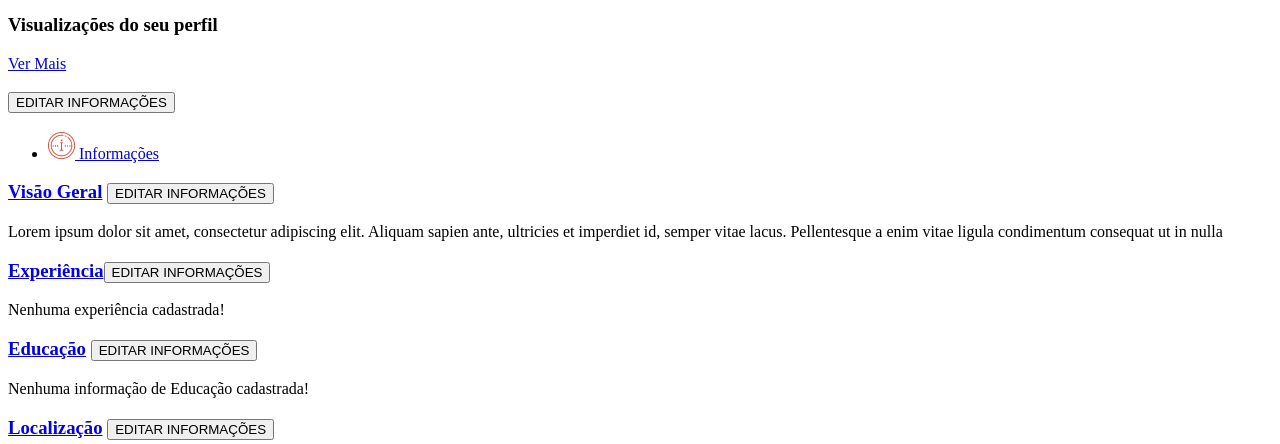
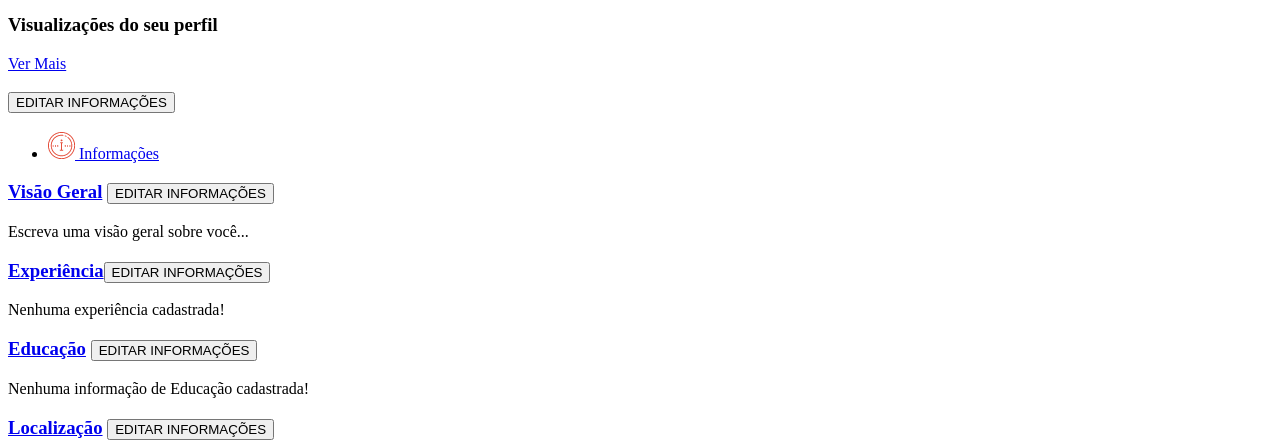
Before and after one commit to aasx/pesquisadores, a PHP site: template App/Views/perfil/editar.php in a window 1280 px wide; the page is wider, and only the part inside the window is pictured. Shown: the part 1871-2315 px from the top of that part. Run offline with PHP 8.4, Linux system fonts and the light colour scheme; the template is opened without the code that fills it, so the values that code supplies are empty; some libraries are stand-ins or nearby versions.

Commit message:
Correção da mensagens do sistema

```diff
--- a/App/Views/perfil/editar.php
+++ b/App/Views/perfil/editar.php
@@ -299,7 +299,7 @@
                                 <div class="product-feed-tab" id="info-dd">
                                     <div class="user-profile-ov">
                                         <h3><a href="#" title="" class="overview-open link-visao-geral">Visão Geral</a> <a href="#" title="" class="overview-open link-visao-geral"><button class="btn btn-editar btn-sm">EDITAR INFORMAÇÕES</button></a></h3>
-                                        <p id="content-visao-geral">Lorem ipsum dolor sit amet, consectetur adipiscing elit. Aliquam sapien ante, ultricies et imperdiet id, semper vitae lacus. Pellentesque a enim vitae ligula condimentum consequat ut in nulla</p>
+                                        <p id="content-visao-geral">Escreva uma visão geral sobre você...</p>
                                     </div>
                                     <div class="user-profile-ov st2">
                                         <h3><a href="#" title="" class="exp-bx-open">Experiência</a><a href="#" title="" class="exp-bx-open"><button class="btn btn-editar btn-sm">EDITAR INFORMAÇÕES</button></a> <a href="#" title="" class="exp-bx-open"><i class="fa fa-plus-square"></i></a></h3>
```
